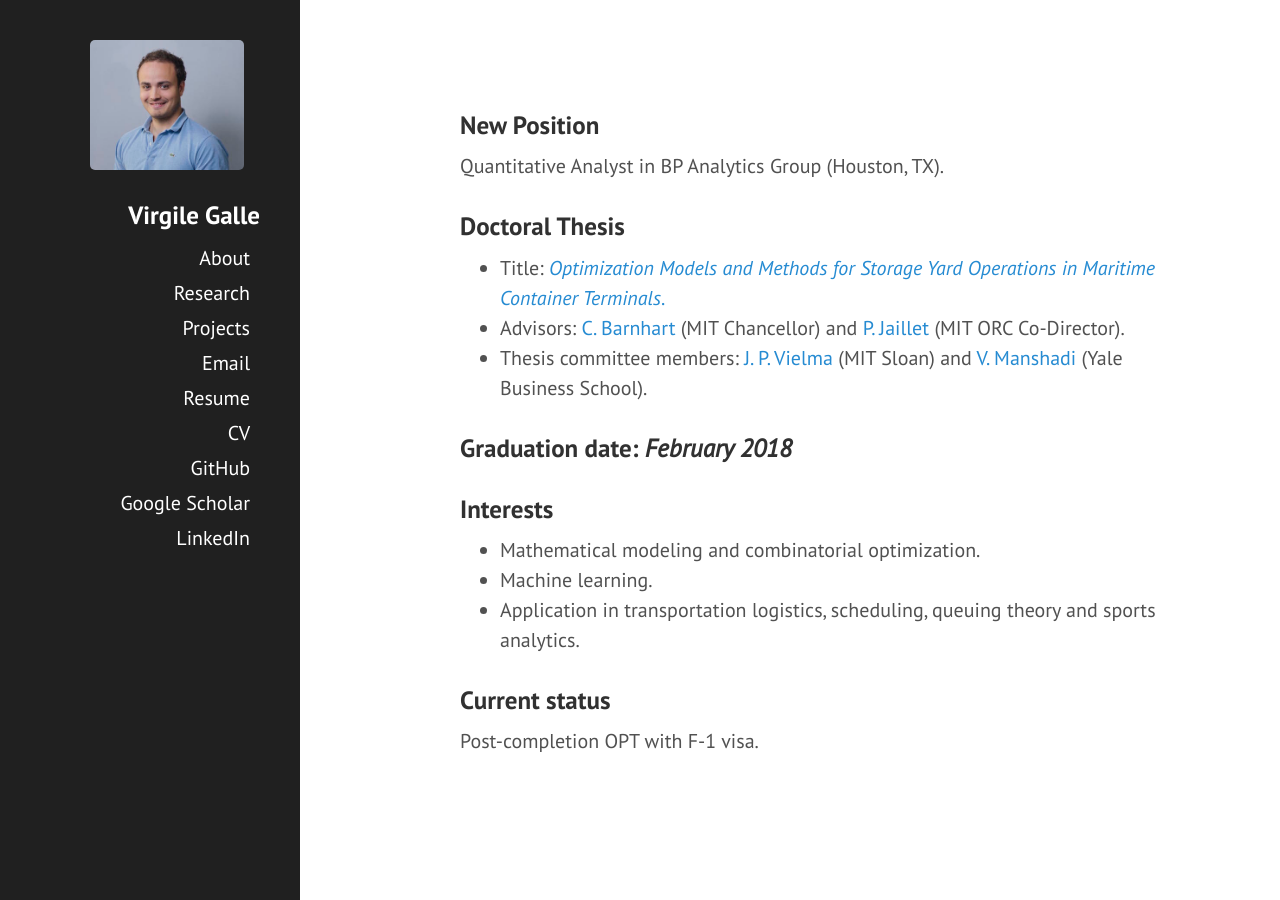
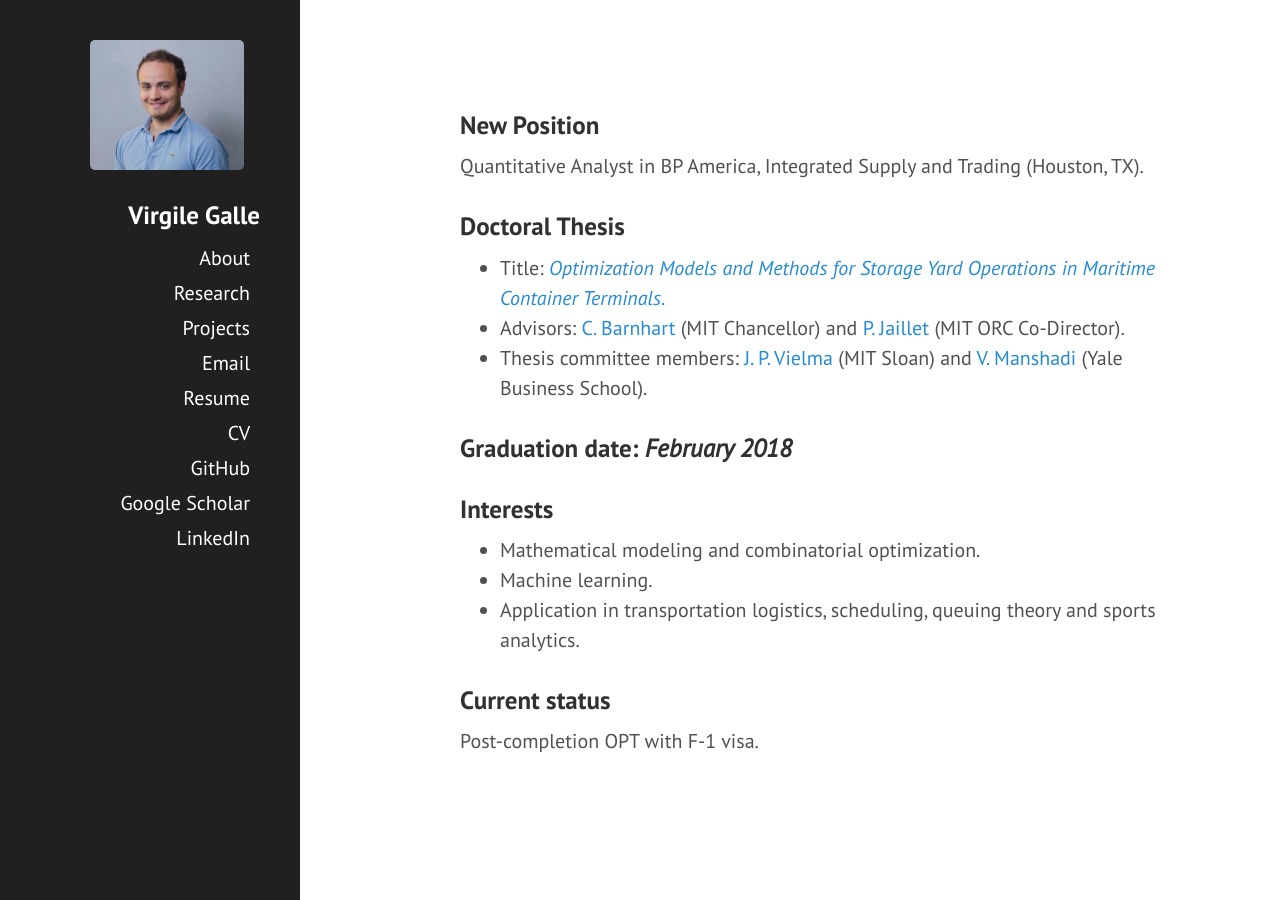
Before and after one commit to vgalle/vgalle.github.io, a Jekyll site: the page built from index.md, in a window 1280 px wide. Built offline with Jekyll 4.4.1, drawn with Linux system fonts in a browser that asks for light colours; comment, search, counter and statistics services are not loaded.

```diff
--- a/index.md
+++ b/index.md
@@ -23,7 +23,7 @@ Analytics Made Easy - StatCounter"></a></div></noscript>
 <!-- End of StatCounter Code for Default Guide -->
 
 <h3>New Position</h3>
-Quantitative Analyst in BP Analytics Group (Houston, TX).
+Quantitative Analyst in BP America, Integrated Supply and Trading (Houston, TX).
 
 <h3>Doctoral Thesis</h3>
 <ul>
```
Also changed, not shown: 3 other files.
